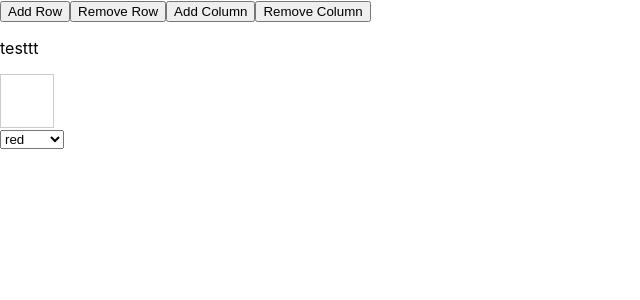
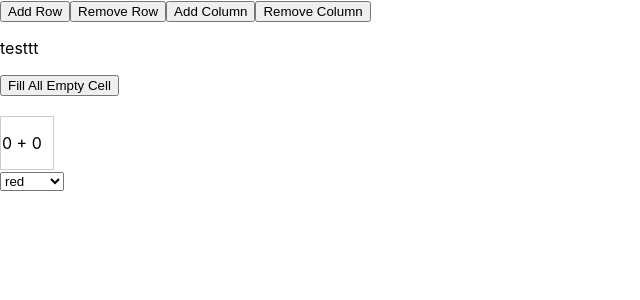
Before and after one commit to rahimaaa/TTP_ASS8, a React (Create React App) app in the folder dom_app/: page / in a window 1280 px wide. Both pictures are taken after a click on the button "Add Row". Shown: the top 300 px of the page, without its empty margins (0-640 px from the left). Built offline with nearby package versions, Linux system fonts and the light colour scheme.

Commit message:
Complete fill empty button + change grid click to get color from individual cells

```diff
--- a/dom_app/src/components/grid.jsx
+++ b/dom_app/src/components/grid.jsx
@@ -61,11 +61,20 @@ class Grid extends Component{
     };
 
     //trigger color change in select button
-    getColor(x){
-        //this.setState({color : this.props.color});
-        x.currentTarget.style.backgroundColor = this.props.color;
-        console.log(this.state.color);
-    }
+    getColor = (row,col) =>{
+        //x.currentTarget.style.backgroundColor = this.props.color;
+        //console.log(row, " ", col);
+
+
+        this.setState(prevState => {
+
+            const newGridSquares = [...prevState.gridSquares]
+            newGridSquares[row][col] = this.props.color;
+
+            return {gridSquares : newGridSquares};
+        })
+
+    };
 
     removeRow = () => {
         this.setState(prevState => {
@@ -155,6 +164,24 @@ class Grid extends Component{
         });
       };
 
+      //trigger by fill empty button
+      fillEmpty = () => {
+        this.setState(prevState => {
+
+            const newGridSquares = [...prevState.gridSquares]
+            for(let row = 0 ; row < newGridSquares.length ; row++){
+                for(let col = 0 ; col < newGridSquares[row].length ; col++){
+                    if(newGridSquares[row][col] === ""){
+                        newGridSquares[row][col] = this.props.color;
+                    }
+                }
+            }
+
+            return {gridSquares : newGridSquares};
+        })
+      }
+
+
     render(){
         return(
         <div>
@@ -166,6 +193,11 @@ class Grid extends Component{
                 <button onClick={this.removeColumn}>Remove Column</button>
             </div>
             <p>testtt</p>
+
+            <div>
+                <button onClick={this.fillEmpty}>Fill All Empty Cell</button>
+            </div>
+            <br />
             <table>
                 <tbody>
                     {/*
@@ -179,7 +211,9 @@ class Grid extends Component{
                     {this.state.gridSquares.map((row, rowIndex) => (
                         <tr key={rowIndex}>
                         {row.map((cell, colIndex) => (
-                          <td key={colIndex} style={{ backgroundColor: cell }} onClick={this.getColor}></td>
+                          <td key={colIndex} style={{ backgroundColor: cell }} onClick={() => this.getColor(rowIndex,colIndex)}>
+                            {rowIndex} + {colIndex}
+                          </td>
                         ))}
                       </tr>
                     ))}
```
